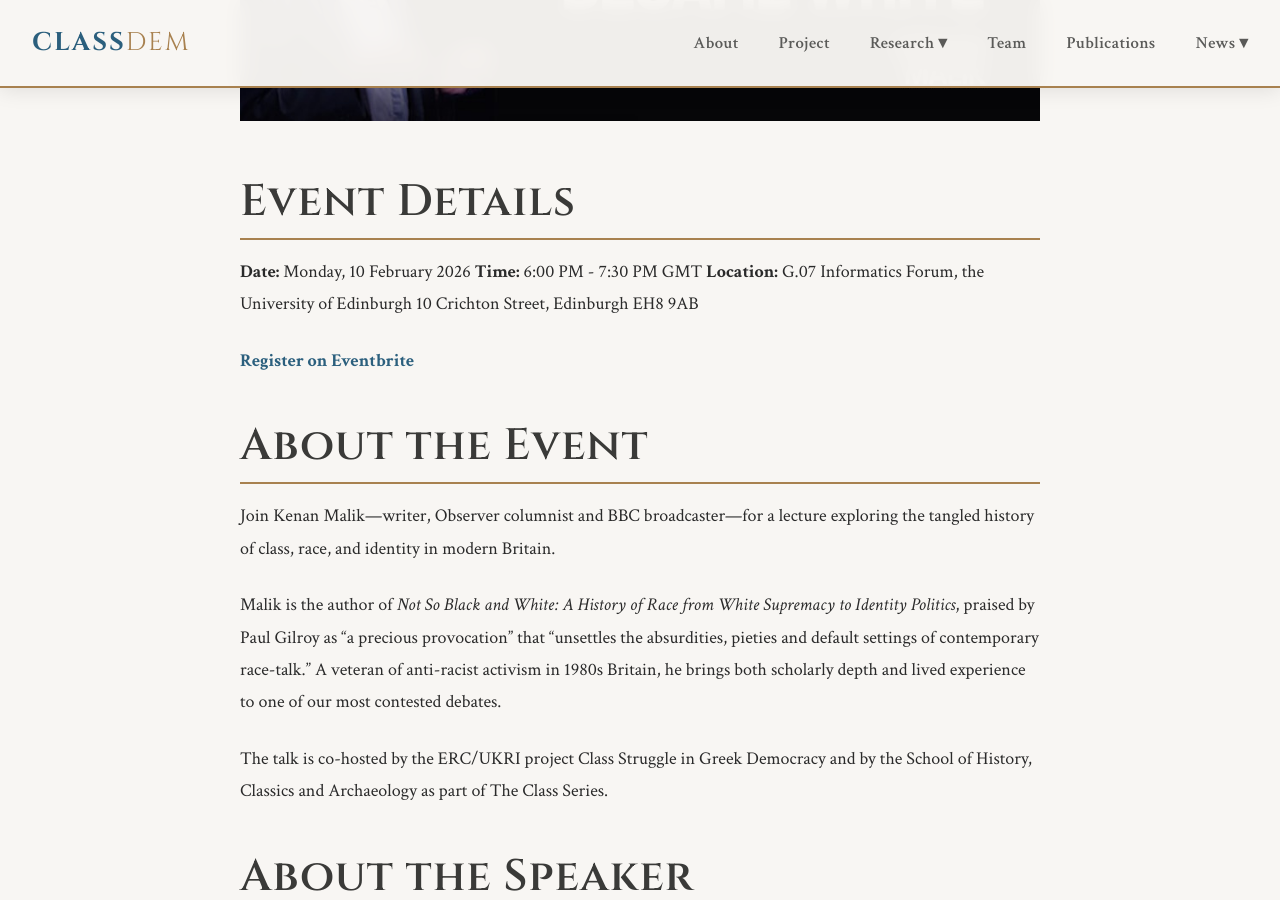
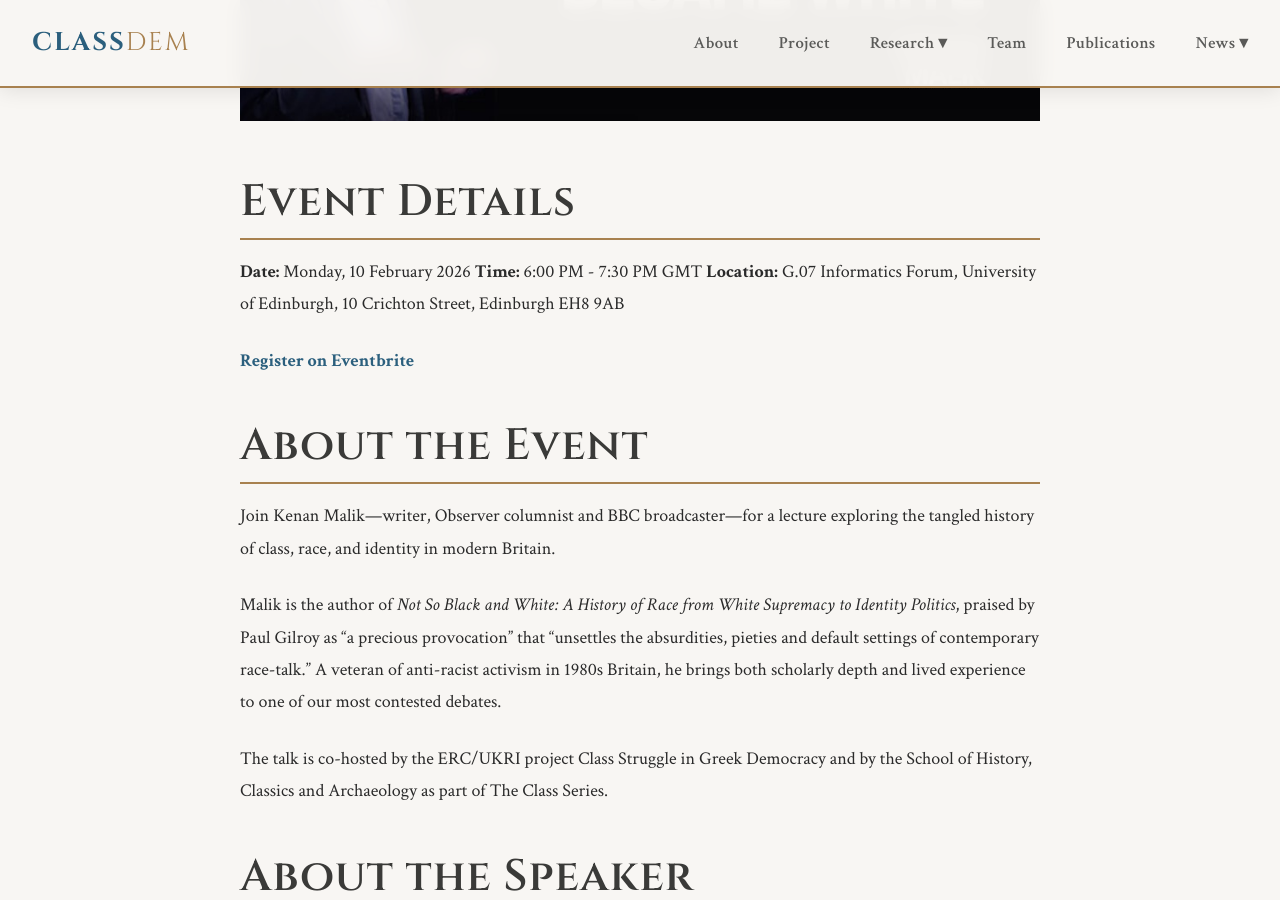
Before and after one commit to Da1dal0s/ClassDem, a Jekyll site: the page built from _posts/2026-02-10-kenan-malik-lecture.md, in a window 1280 px wide and 900 px high, scrolled down 735 px. Built offline with Jekyll 4.4.1, drawn with Linux system fonts in a browser that asks for light colours.

Commit message:
Update Kenan Malik event details formatting
- Make Eventbrite link open in new tab
- Format location details on single line

```diff
--- a/_posts/2026-02-10-kenan-malik-lecture.md
+++ b/_posts/2026-02-10-kenan-malik-lecture.md
@@ -11,10 +11,9 @@ author: ClassDem Team
 
 **Date:** Monday, 10 February 2026
 **Time:** 6:00 PM - 7:30 PM GMT
-**Location:** G.07 Informatics Forum, the University of Edinburgh
-10 Crichton Street, Edinburgh EH8 9AB
+**Location:** G.07 Informatics Forum, University of Edinburgh, 10 Crichton Street, Edinburgh EH8 9AB
 
-**[Register on Eventbrite](https://www.eventbrite.co.uk/e/kenan-malik-how-the-british-working-class-became-white-tickets-1980464859708?aff=oddtdtcreator)**
+**<a href="https://www.eventbrite.co.uk/e/kenan-malik-how-the-british-working-class-became-white-tickets-1980464859708?aff=oddtdtcreator" target="_blank">Register on Eventbrite</a>**
 
 ## About the Event
 
```
